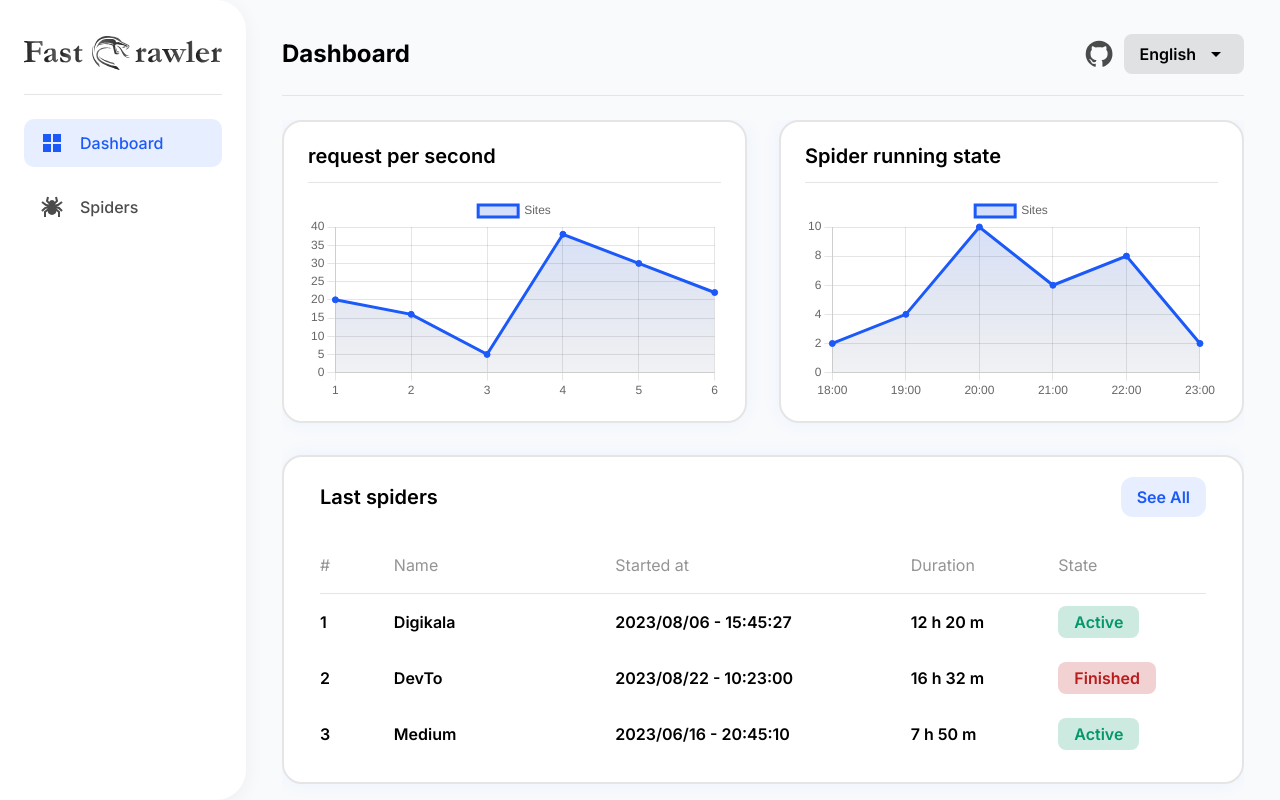
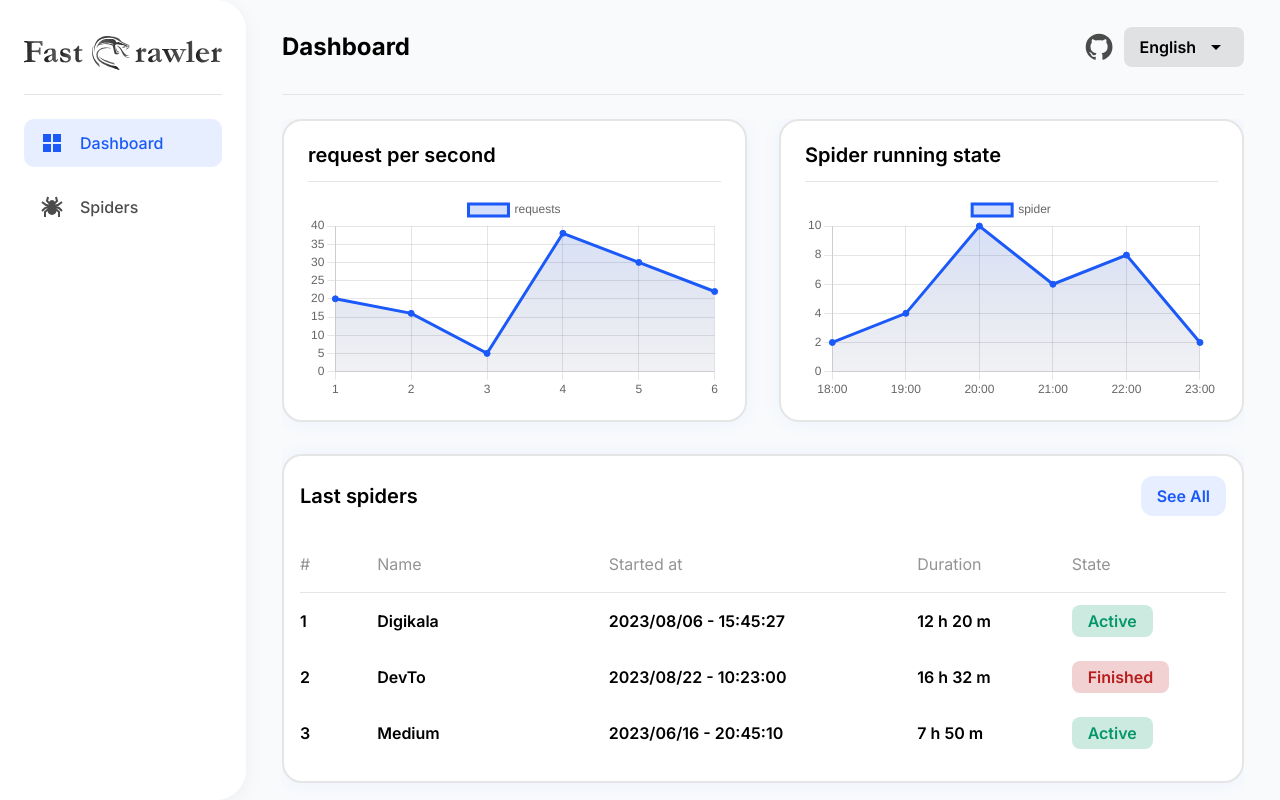
Before and after one commit to fast-crawler/ui, a React (Vite) app: page / in a window 1280 px wide. Built offline with nearby package versions, Linux system fonts and the light colour scheme.

Commit message:
fix: fix some padding and overflow space

```diff
--- a/src/assets/styles/_main.scss
+++ b/src/assets/styles/_main.scss
@@ -46,7 +46,7 @@ html,
   background: var(--color-border);
 }
 
-.card {
+.main-card {
   background: white;
   border-radius: 20px;
   border: 2px solid var(--color-border);
--- a/src/components/Base/Frame/BaseFrame.scss
+++ b/src/components/Base/Frame/BaseFrame.scss
@@ -1,11 +1,15 @@
 .base-frame {
   height: 100%;
-  padding: 0 36px;
+  padding: 0 16px;
   display: flex;
   flex-direction: column;
 
+  @media screen and (min-width: 1024px) {
+    padding: 0 36px;
+  }
+
   .header {
-    height: 108px;
+    height: 94px;
     display: flex;
     justify-content: space-between;
     align-items: center;
--- a/src/components/Base/Frame/index.tsx
+++ b/src/components/Base/Frame/index.tsx
@@ -14,7 +14,7 @@ function BaseFrame({ title, children }: BaseFrameProps) {
   const [lang, setLang] = useState<string>("English");
   return (
     <div className="base-frame">
-      <div className="header">
+      <div className="header flex-none">
         <h2 className="text-2xl font-bold">{title}</h2>
         <div className="header__lang">
           <Icon
@@ -26,7 +26,7 @@ function BaseFrame({ title, children }: BaseFrameProps) {
           <DropdownMenu title={lang} setTitle={setLang} items={["English"]} />
         </div>
       </div>
-      <div className="divider -mt-[13px] mb-6"></div>
+      <div className="divider mb-6"></div>
       <div className="contain">{children}</div>
     </div>
   );
--- a/src/components/Dashboard/SpidersTable.tsx
+++ b/src/components/Dashboard/SpidersTable.tsx
@@ -1,12 +1,12 @@
 function SpidersTable() {
   return (
-    <div className="dashboard-spiders-table">
-      <div className="card px-9 py-5">
-        <div className="flex items-center justify-between mb-5">
-          <h3 className="text-xl font-semibold">Last spiders</h3>
-          <button className="btn-primary">See All</button>
-        </div>
-        <table className="w-full table table-auto">
+    <div className="main-card px-4 md:px-9 py-5 w-full overflow-x-auto">
+      <div className="flex items-center justify-between mb-5">
+        <h3 className="text-xl font-semibold">Last spiders</h3>
+        <button className="btn-primary">See All</button>
+      </div>
+      <div>
+        <table className="table-auto min-w-full">
           <thead>
             <tr>
               <th className="w-1/12">#</th>
--- a/src/pages/index.tsx
+++ b/src/pages/index.tsx
@@ -47,7 +47,7 @@ function index() {
     <div id="index">
       <BaseFrame title="Dashboard">
         <div className="flex flex-col md:flex-row gap-8 mb-8">
-          <div className="card w-full md:w-1/2 py-5 px-6">
+          <div className="main-card w-full md:w-1/2 py-5 px-6">
             <h3 className="text-xl font-semibold">request per second</h3>
             <div className="divider my-3"></div>
             <Line
@@ -57,7 +57,7 @@ function index() {
                 datasets: [
                   {
                     fill: true,
-                    label: "Sites",
+                    label: "requests",
                     data: requests,
                     pointBackgroundColor: "#1b59f8",
                     borderColor: "#1b59f8",
@@ -68,7 +68,7 @@ function index() {
               }}
             />
           </div>
-          <div className="card w-full md:w-1/2 py-5 px-6">
+          <div className="main-card w-full md:w-1/2 py-5 px-6">
             <h3 className="text-xl font-semibold">Spider running state</h3>
             <div className="divider my-3"></div>
             <Line
@@ -78,7 +78,7 @@ function index() {
                 datasets: [
                   {
                     fill: true,
-                    label: "Sites",
+                    label: "spider",
                     data: spiderData,
                     pointBackgroundColor: "#1b59f8",
                     borderColor: "#1b59f8",
@@ -91,6 +91,7 @@ function index() {
           </div>
         </div>
         <SpidersTable />
+        <div className="mb-16"></div>
       </BaseFrame>
     </div>
   );
```
